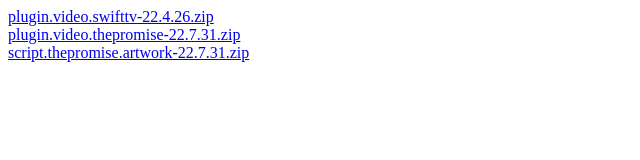
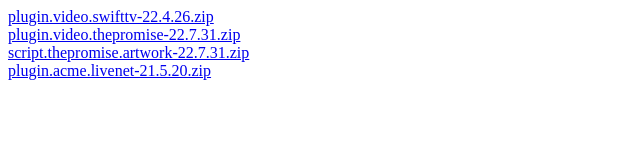
Before and after one commit to cipherac/cipherac.github.io, a plain HTML site: page index.html in a window 1280 px wide. Shown: the whole page, without its empty margins (0-640 px from the left). Drawn offline with Linux system fonts and the light colour scheme.

Commit message:
Update index.html

```diff
--- a/index.html
+++ b/index.html
@@ -3,3 +3,4 @@
 <a href="plugin.video.swifttv-22.4.26.zip">plugin.video.swifttv-22.4.26.zip</a><br>
 <a href="plugin.video.thepromise-22.7.31.zip">plugin.video.thepromise-22.7.31.zip</a><br>
 <a href="script.thepromise.artwork-22.7.31.zip">script.thepromise.artwork-22.7.31.zip</a><br>
+<a href="plugin.acme.livenet-21.5.20.zip">plugin.acme.livenet-21.5.20.zip</a><br>
```
